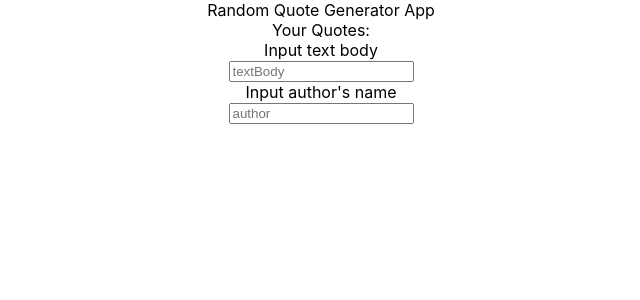
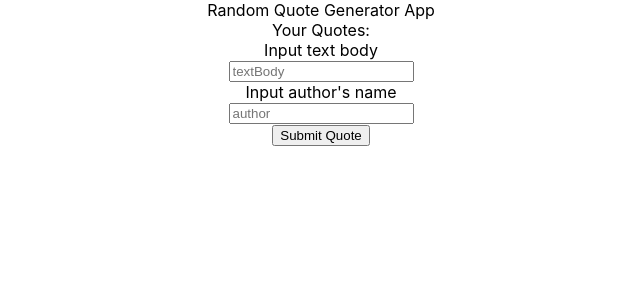
Before and after one commit to jeffyjkang/RandomQuoteGenerator, a React (Create React App) app in the folder random-quote-generator/: page / in a window 1280 px wide. Shown: the top 300 px of the page, without its empty margins (319-959 px from the left). Built offline with nearby package versions, Linux system fonts and the light colour scheme.

Commit message:
quoteslist render

```diff
--- a/random-quote-generator/src/App.js
+++ b/random-quote-generator/src/App.js
@@ -9,22 +9,27 @@ class App extends Component {
   constructor(props) {
     super(props);
     this.state = {
-      quotes: [
-        {
-          id: 0,
-          textBody: "",
-          author: ""
-        }
-      ],
-      quote: ""
+      quotes: []
     };
   }
+  //submit quote event submission, currying
+  handleSubmitQuote = quote => {
+    // e.preventDefault();
+
+    const newQuote = {
+      textBody: quote.textBody,
+      author: quote.author
+    };
+    console.log("i was clicked", newQuote);
+    this.setState({ quotes: [...this.state.quotes, newQuote] });
+    console.log("this.state", this.state);
+  };
   render() {
     return (
       <div className="App-Container">
         <header className="Homepage-Header">Random Quote Generator App</header>
         <QuotesList quotes={this.state.quotes} />
-        <QuoteForm />
+        <QuoteForm handleSubmitQuote={this.handleSubmitQuote} />
       </div>
     );
   }
--- a/random-quote-generator/src/components/Quote.js
+++ b/random-quote-generator/src/components/Quote.js
@@ -1,11 +1,11 @@
 import React from "react";
 
 const Quote = props => {
-  console.log(props);
+  // console.log(props);
   return (
     <div>
-      <div>{props.quote.textBody}</div>
-      <div>{props.quote.author}</div>
+      <div>Text body: {props.quote.textBody}</div>
+      <div>Author: {props.quote.author}</div>
     </div>
   );
 };
--- a/random-quote-generator/src/components/QuoteForm.js
+++ b/random-quote-generator/src/components/QuoteForm.js
@@ -10,21 +10,33 @@ class QuoteForm extends Component {
   }
   //form edit handler
   editQuoteHandler = e => {
-    console.log(e.target.name, e.target.value);
+    // console.log(e.target.name, e.target.value);
     this.setState({
       [e.target.name]: e.target.value
     });
   };
+  //clear state of the quote form
+  handleQuoteForm = properties => e => {
+    e.preventDefault();
+    // console.log("fired", properties, "this.state", this.state);
+    properties.handleSubmitQuote(this.state);
+    this.setState({
+      textBody: "",
+      author: ""
+    });
+  };
   render() {
+    // console.log("this.props", this.props, "this.state", this.state);
     return (
       <div>
-        <form action="">
+        <form onSubmit={this.handleQuoteForm(this.props)}>
           <div>Input text body</div>
           <input
             type="text"
             name="textBody"
             onChange={this.editQuoteHandler}
             placeholder="textBody"
+            value={this.state.textBody} // must put this in to clear filed after submission
           />
           <div>Input author's name</div>
           <input
@@ -32,8 +44,19 @@ class QuoteForm extends Component {
             name="author"
             onChange={this.editQuoteHandler}
             placeholder="author"
+            value={this.state.author} // must put this in to clear field after submission
           />
+          <div>
+            <button>Submit Quote</button>
+          </div>
         </form>
+        {/* <button
+          onClick={() => {
+            this.props.handleSubmitQuote(this.state);
+          }}
+        >
+          Click me
+        </button> */}
       </div>
     );
   }
--- a/random-quote-generator/src/components/QuotesList.js
+++ b/random-quote-generator/src/components/QuotesList.js
@@ -8,7 +8,7 @@ const QuotesList = props => {
       <div>Your Quotes:</div>
       <div>
         {props.quotes.map((quote, index) => (
-          <Quote key={quote[index]} quote={quote} />
+          <Quote key={index} quote={quote} />
         ))}
       </div>
     </div>
```
